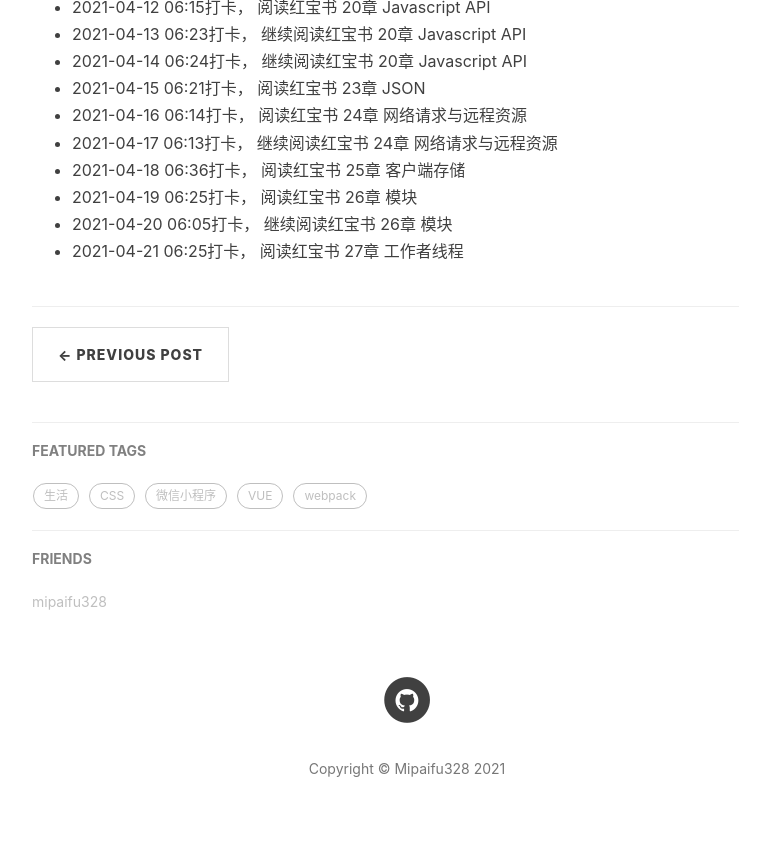
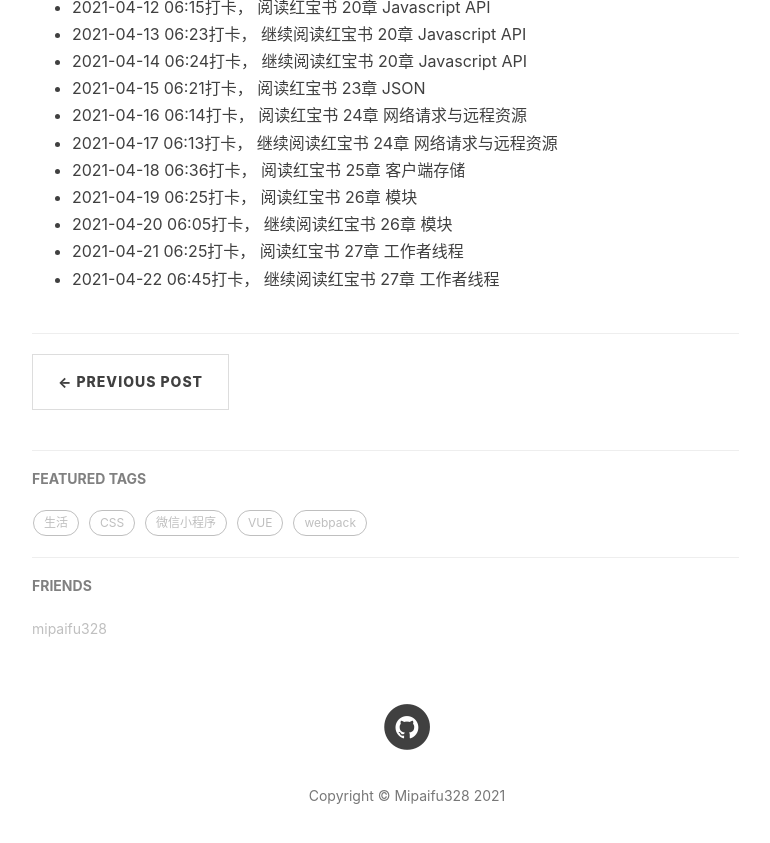
Before and after one commit to mipaifu328/mipaifu328.github.io, a Jekyll site: the page built from _posts/2021-04-09-morning-read.md, in a window 1280 px wide and 900 px high, scrolled down 710 px. Shown: the top 843 px of the window, without its empty margins (233-1003 px from the left). Built offline with Jekyll 4.4.1, drawn with Linux system fonts in a browser that asks for light colours; nearby versions of some CDN libraries; comment, search, counter and statistics services are not loaded.

Commit message:
2021-04-22 晨读

```diff
--- a/_posts/2021-04-09-morning-read.md
+++ b/_posts/2021-04-09-morning-read.md
@@ -23,3 +23,4 @@ tag:
 - 2021-04-19 06:25打卡， 阅读红宝书 26章 模块
 - 2021-04-20 06:05打卡， 继续阅读红宝书 26章 模块
 - 2021-04-21 06:25打卡， 阅读红宝书 27章 工作者线程
+- 2021-04-22 06:45打卡， 继续阅读红宝书 27章 工作者线程
```
